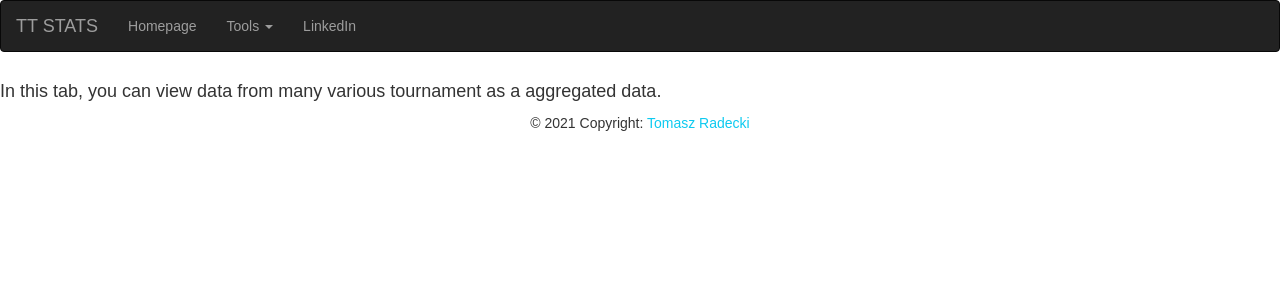
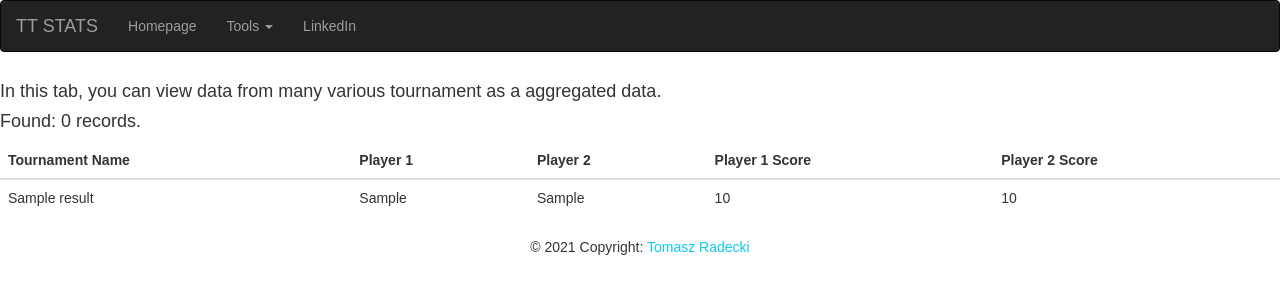
Before and after one commit to robssson/Table-Tennis, a Flask app: page /tools/global in a window 1280 px wide. Shown: the top 300 px of the page. Run offline with Flask 2, Linux system fonts and the light colour scheme; a database or web service that is not in the repository returns one stand-in record (values such as "Sample title"); some libraries are stand-ins or nearby versions.

Commit message:
Fetch and display data in the tool

```diff
--- a/application/templates/global_data.html
+++ b/application/templates/global_data.html
@@ -4,6 +4,32 @@
         <div class="row">
            <div class="col-md-12 text_center">
                <h4> In this tab, you can view data from many various tournament as a aggregated data.</h4>
+               <h4> Found: {{counts}} records.</h4>
+               <table class="table table-hover">
+                    <thead>
+                    <tr>
+                        <th scope="col">Tournament Name</th>
+                        <th scope="col">Player 1</th>
+                        <th scope="col">Player 2</th>
+                        <th scope="col">Player 1 Score</th>
+                        <th scope="col">Player 2 Score</th>
+                    </tr>
+                    </thead>
+                    <tbody>
+
+            <!-- Construct the rest of courses here -->
+                    {% for data in results %}
+                    <tr>
+                        <td scope='row'>{{ data[0] }}</td>
+                        <td>{{ data[1] }}</td>
+                        <td>{{ data[2] }}</td>
+                        <td>{{ data[3] }}</td>
+                        <td>{{ data[4] }}</td>
+                    </tr>
+                    {% endfor %}
+
+                    </tbody>
+                </table>
            </div>
         </div>
 {% endblock %}
```
